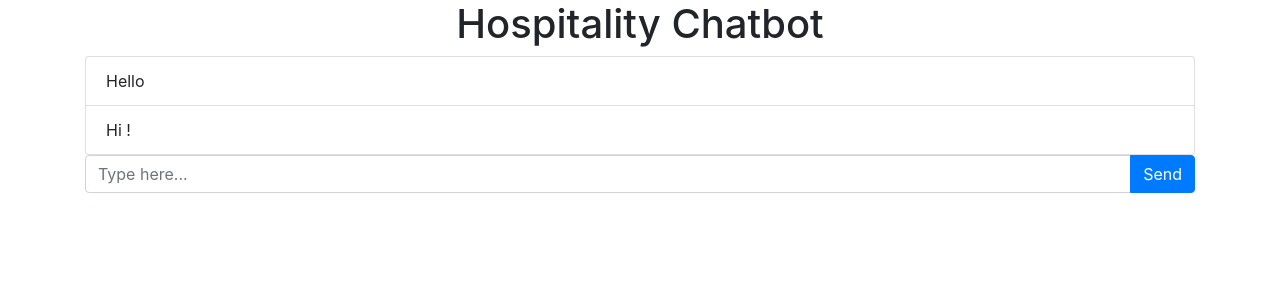
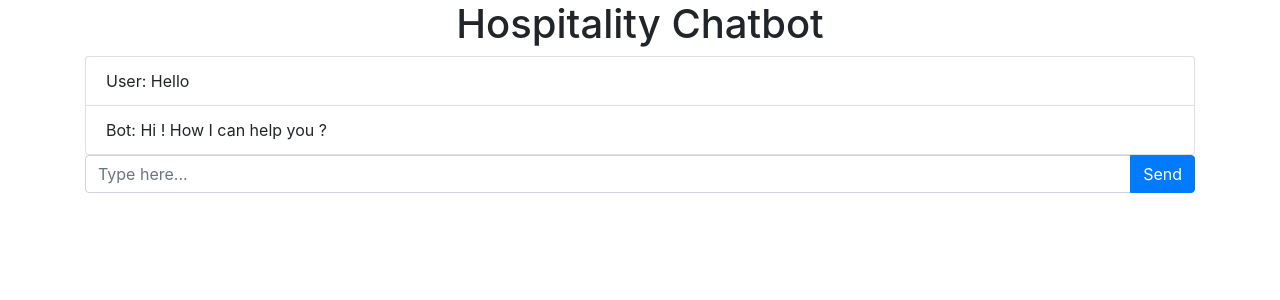
Before and after one commit to younessbennaj/react-chatbot-hotel, a React (Create React App) app: page / in a window 1280 px wide. Shown: the top 300 px of the page. Built offline with nearby package versions, Linux system fonts and the light colour scheme.

Commit message:
enable fetching data from the dialog flow api

```diff
--- a/package.json
+++ b/package.json
@@ -3,6 +3,7 @@
   "version": "0.1.0",
   "private": true,
   "dependencies": {
+    "axios": "^0.19.0",
     "bootstrap": "^4.3.1",
     "react": "^16.8.6",
     "react-dom": "^16.8.6",
--- a/src/App.js
+++ b/src/App.js
@@ -2,16 +2,17 @@ import React, { Component } from 'react';
 import MessageList from './components/messageList';
 import SendMessageForm from './components/sendMessageForm';
 import 'bootstrap/dist/css/bootstrap.css';
-import '@fortawesome/fontawesome-free/css/fontawesome.css'
+import '@fortawesome/fontawesome-free/css/fontawesome.css';
+import axios from 'axios';
 const messageList = [
     {
-        name: 'John',
+        name: 'User',
         text: 'Hello',
         id: Math.random()
     },
     {
-        name: 'Joey',
-        text: 'Hi !',
+        name: 'Bot',
+        text: 'Hi ! How I can help you ?',
         id: Math.random()
     }
 ]
@@ -20,11 +21,25 @@ class App extends Component {
 
     message = React.createRef();
 
-    sendMessage = (event, text) => {
+
+    receiveMessage = async (event, text) => {
+        event.preventDefault();
+        const data = { text };
+        this.sendMessage(text, 'User');
+        const response = await axios.post('https://d5b785a5.ngrok.io/api/df_text_query', data);
+        const botMessage = response.data.fulfillmentMessages[0].text.text[0];
+        this.sendMessage(botMessage, 'Bot');
+    }
+
+    sendMessage(text, name) {
+        const message = {
+            name: name,
+            text,
+            id: Math.random()
+        };
         const messages = this.state.messages;
-        messages.push({ name: 'Teddy', text, id: Math.random() });
+        messages.push(message);
         this.setState({ messages });
-        event.preventDefault();
     }
 
     render() {
@@ -32,7 +47,7 @@ class App extends Component {
             <main className="container">
                 <h1 className="text-center">Hospitality Chatbot</h1>
                 <MessageList messages={this.state.messages} />
-                <SendMessageForm onSubmit={this.sendMessage} />
+                <SendMessageForm onSubmit={this.receiveMessage} />
             </main>);
     }
 }
--- a/src/components/messageList.jsx
+++ b/src/components/messageList.jsx
@@ -8,7 +8,7 @@ class MessageList extends Component {
         return (
             <ul className="list-group">
                 {this.state.messages.map(message => {
-                    return <li key={message.id} className="list-group-item">{message.text}</li>
+                    return <li key={message.id} className="list-group-item">{message.name}: {message.text}</li>
                 })}
             </ul>
         );
```
Also changed, not shown: 1 other file (tests, documents, lock files or other folders).
